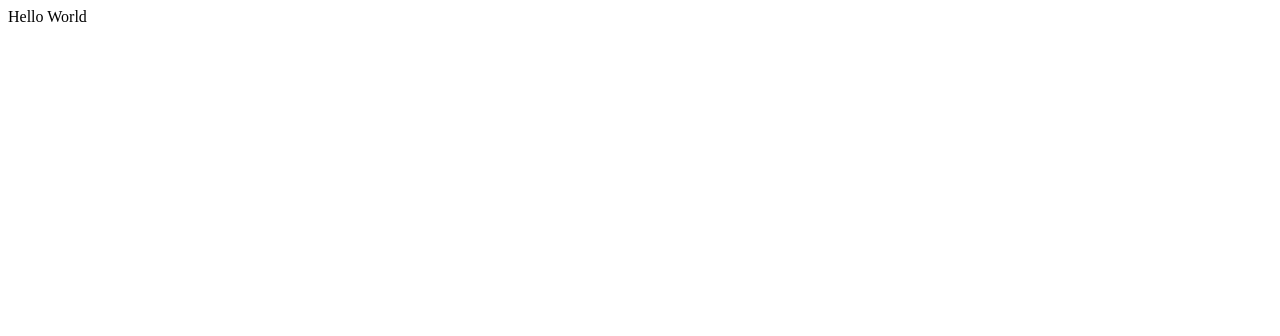
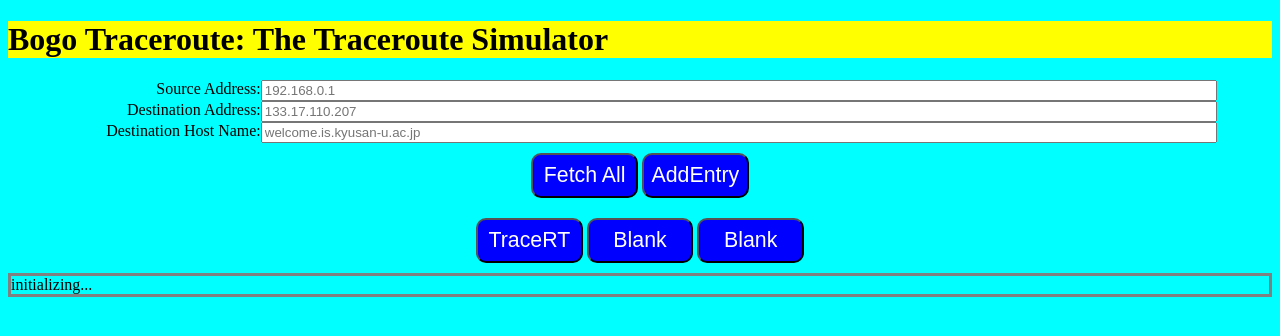
Before and after one commit to k19rs083/SimulateTraceRoute, a website: page www/index.html in a window 1280 px wide. Drawn offline with Linux system fonts and the light colour scheme.

Commit message:
Made HTML body

```diff
--- a/www/css/style.css
+++ b/www/css/style.css
@@ -1 +1,50 @@
 /**/
+body {
+    background-color: aqua;
+}
+h1 {
+    background-color: yellow;
+}
+
+label {
+    display: block;
+    float: left;
+    text-align: right;
+    width: 20%;
+}
+
+input {
+    width: 75%;
+}
+
+#button {
+    text-align: center;
+}
+
+.btn {
+    margin-top: 10px;
+    margin-bottom: 10px;
+    font-size: 16pt;
+    height: 4ex;
+    width: 5em;
+    border-radius: 10px;
+    color: white;
+    background-color: blue;
+}
+
+#message {
+    border-style: solid;
+    border-color: grey;
+}
+
+table {
+    border-collapse: collapse;
+}
+
+th, td {
+    border: solid;
+}
+
+td.num {
+    text-align: right;
+}
--- a/www/index.html
+++ b/www/index.html
@@ -2,9 +2,36 @@
 <html lang="en">
 <head>
     <meta charset="UTF-8">
+    <meta name="viewport" content="width=device-width, initial-scale=1, maximum-scale=1, user-scalable=no">
+    <meta http-equiv="Content-Security-Policy"
+          content="default-src * data: gap: content: https://ssl.gstatic.com; style-src * 'unsafe-inline'; script-src * 'unsafe-inline' 'unsafe-eval'">
+    <script src="components/loader.js"></script>
+    <link rel="stylesheet" href="components/loader.css">
+    <link rel="stylesheet" href="css/style.css">
     <title>Title</title>
 </head>
 <body>
-Hello World
+<h1>Bogo Traceroute: The Traceroute Simulator</h1>
+<div>
+    <label for="source">Source Address:</label>
+    <input id="source" type="text" placeholder="192.168.0.1">
+</div>
+<div>
+    <label for="dest">Destination Address:</label>
+    <input id="dest" type="number" placeholder="133.17.110.207">
+</div>
+<div>
+    <label for="name">Destination Host Name:</label>
+    <input id="name" type="number" placeholder="welcome.is.kyusan-u.ac.jp">
+</div>
+<div id="button">
+    <button class="btn" onclick="fetchAll()">Fetch All</button>
+    <button class="btn" onclick="">AddEntry</button>
+    <br>
+    <button class="btn" onclick="">TraceRT</button>
+    <button class="btn" onclick="">Blank</button>
+    <button class="btn" onclick="">Blank</button>
+</div>
+<div id="message">initializing...</div>
 </body>
 </html>
```
